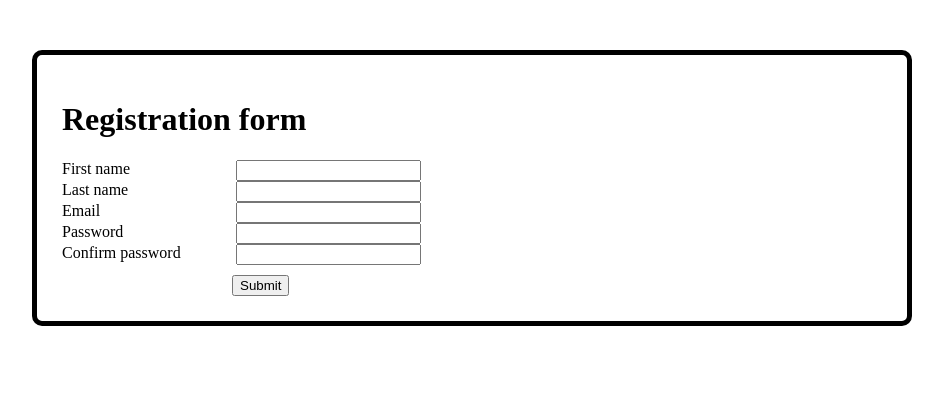
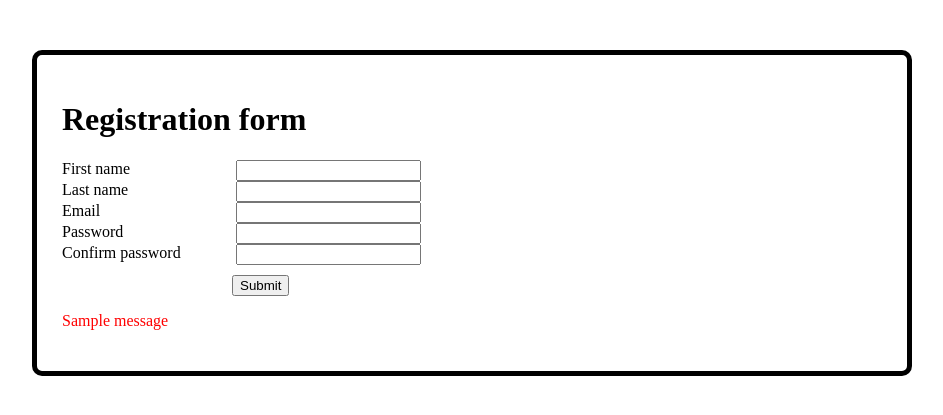
Before and after one commit to ruslanvs/Registration_Form, a Flask app: page / in a window 1280 px wide. Shown: the top 415 px of the page, without its empty margins (26-969 px from the left). Run offline with Flask 2, Linux system fonts and the light colour scheme; one stand-in notice (Sample message) is shown.

Commit message:
Blank fields error messaging complete

```diff
--- a/server.py
+++ b/server.py
@@ -6,4 +6,17 @@ app.secret_key = "My_secret_session_key"
 def reg_page():
     return render_template( "index.html" )
 
+@app.route( "/process", methods = ["POST"] )
+def validation():
+    error = False
+    for i in request.form:
+        if len(request.form[i]) < 1:
+            error = True
+            flash("Error: " + i + " cannot be left blank" )
+    if error:
+        return redirect( "/" )
+
+    flash( "Thank you for your submission!" )
+    return redirect( "/" )
+
 app.run( debug = True )
--- a/static/css/style.css
+++ b/static/css/style.css
@@ -19,3 +19,7 @@ label {
 #submitButton {
     margin: 10px 0px 0px 170px;
 }
+
+.errorMessage {
+    color: red;
+}
--- a/templates/index.html
+++ b/templates/index.html
@@ -32,6 +32,13 @@
                 <input name="confirm_password" type="text">
             </div>
             <input id="submitButton" type="submit" value="Submit">
+            {% with messages = get_flashed_messages() %}
+                {% if messages %}
+                    {% for message in messages %}
+                        <p class="errorMessage">{{message}}</p>
+                    {% endfor %}
+                {% endif %}
+            {% endwith %}
         </form>
     </div>
 </body>
```
